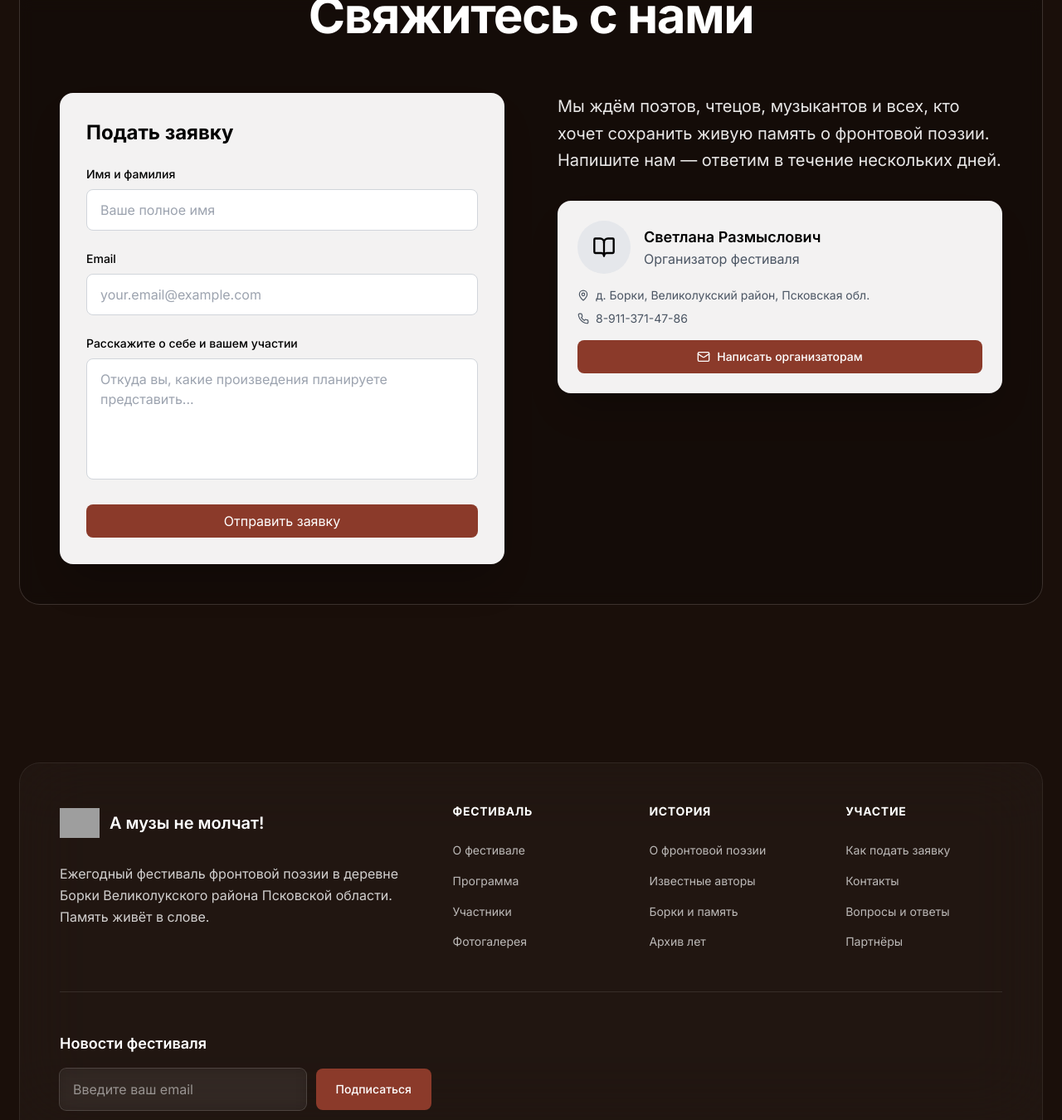
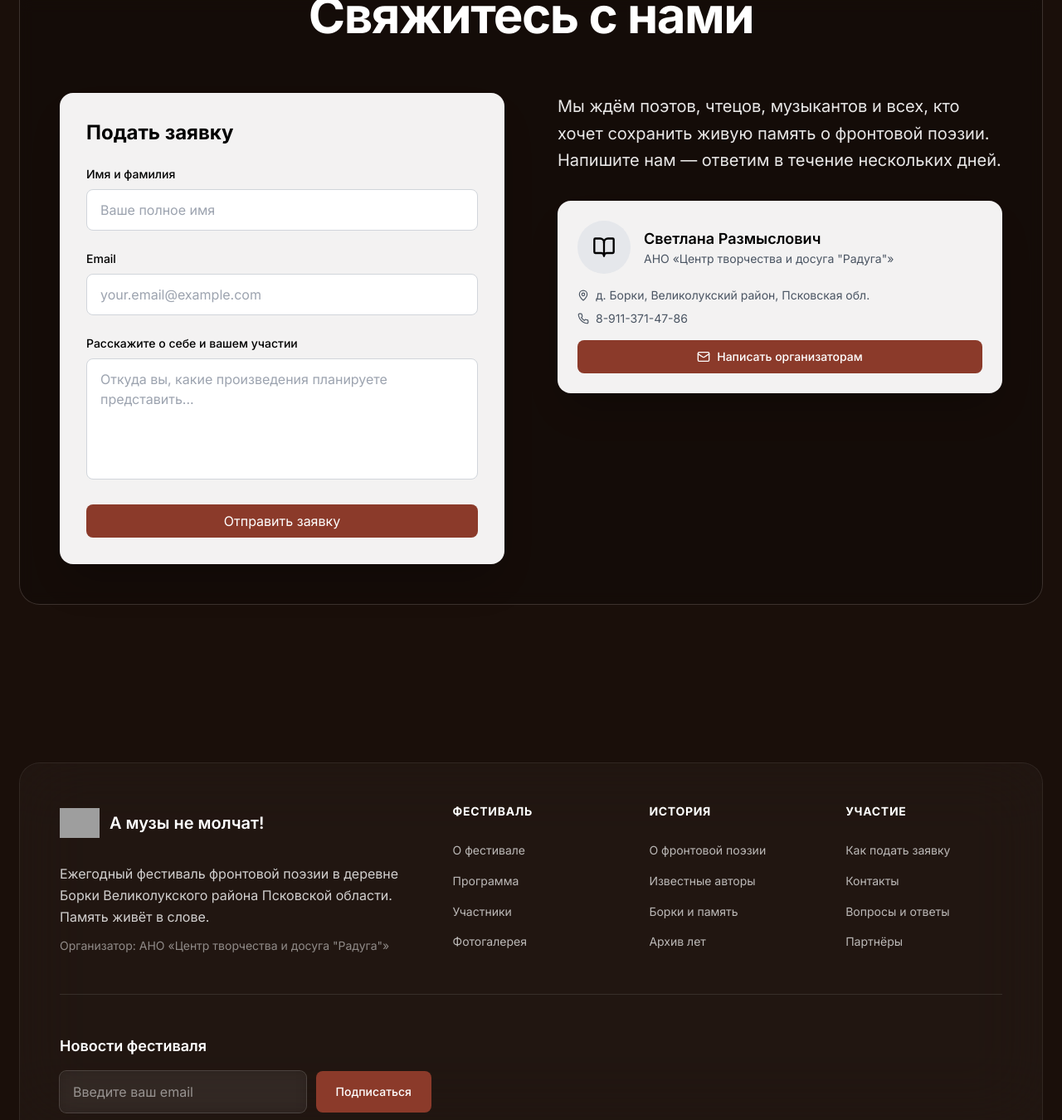
Before and after one commit to pr-poehali-dev/quantum-initiative-26, a React (Vite) app: page / in a window 1280 px wide. Shown: the part 3020-4370 px from the top of the page at 83% size. Built offline with nearby package versions, Linux system fonts and the light colour scheme; grey boxes are pictures that could not be loaded.

Commit message:
Добавлена организация РАДУГА

```diff
--- a/src/pages/Index.tsx
+++ b/src/pages/Index.tsx
@@ -330,7 +330,7 @@ const Index = () => {
                     </div>
                     <div>
                       <h4 className="text-lg font-semibold">Светлана Размыслович</h4>
-                      <p className="text-gray-600">Организатор фестиваля</p>
+                      <p className="text-gray-600 text-sm">АНО «Центр творчества и досуга "Радуга"»</p>
                     </div>
                   </div>
                   <div className="flex items-center gap-2 text-sm text-gray-600 mb-2">
@@ -365,6 +365,7 @@ const Index = () => {
                 <p className="text-white/80 leading-relaxed text-pretty">
                   Ежегодный фестиваль фронтовой поэзии в деревне Борки Великолукского района Псковской области. Память живёт в слове.
                 </p>
+                <p className="text-white/50 text-sm mt-3">Организатор: АНО «Центр творчества и досуга "Радуга"»</p>
               </div>
 
               <div>
```
